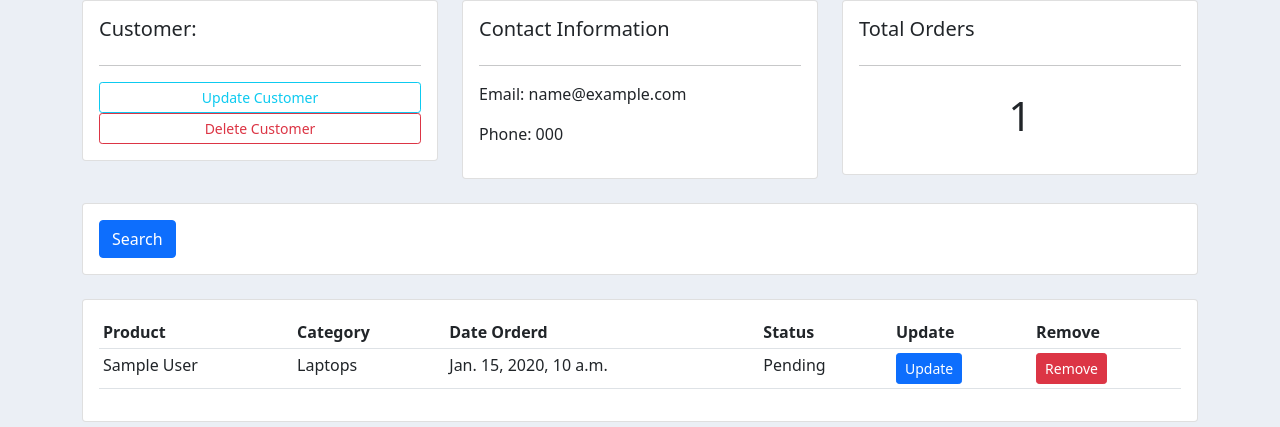
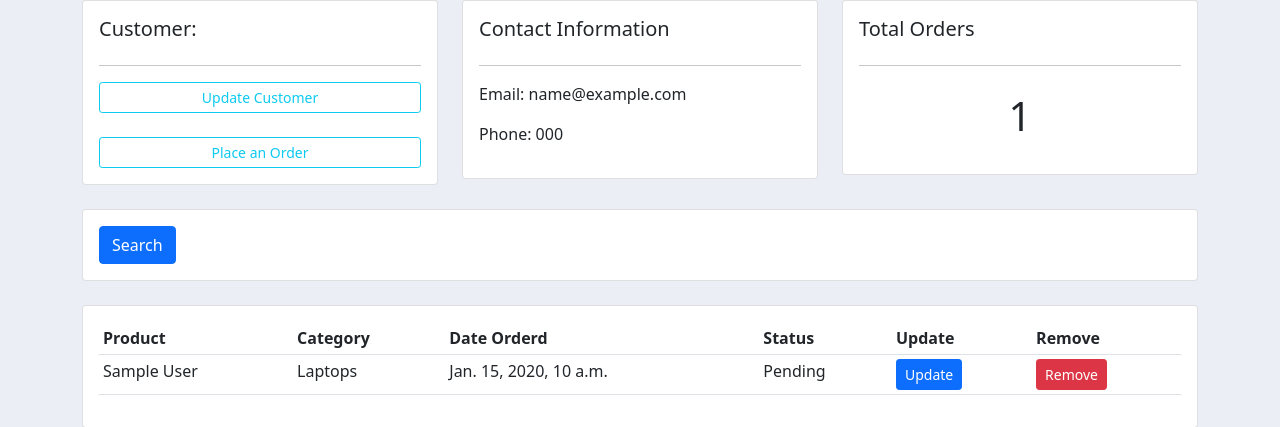
Before and after one commit to imrptsngh/crm-django, a Django app: page /customer/1 in a window 1280 px wide. Shown: the part 56-483 px from the top of the page. Run offline with Django 3.2, Linux system fonts and the light colour scheme; tables that the repository leaves empty hold one stand-in row (values such as "Sample post").

Commit message:
Created place order functionality under customer

```diff
--- a/accounts/templates/accounts/customer.html
+++ b/accounts/templates/accounts/customer.html
@@ -8,7 +8,8 @@
                 <h5>Customer:</h5>
                 <hr>
                 <a class="btn btn-outline-info  btn-sm btn-block" href="">Update Customer</a>
-                <a class="btn btn-outline-danger  btn-sm btn-block" href="">Delete Customer</a>
+                <br>
+                <a class="btn btn-outline-info  btn-sm btn-block" href="{% url 'create_order' customer.id %}">Place an Order</a>
             </div>
         </div>
 
--- a/accounts/templates/accounts/dashboard.html
+++ b/accounts/templates/accounts/dashboard.html
@@ -31,7 +31,7 @@
         <h5>LAST 5 ORDERS</h5>
         <hr>
         <div class="card card-body">
-            <a class="btn btn-primary  btn-sm btn-block" href="{% url 'create_order' %}">Create Order</a>
+            {% comment %} <a class="btn btn-primary  btn-sm btn-block" href="{% url 'create_order' %}">Create Order</a> {% endcomment %}
             <table class="table table-sm">
                 <tr>
                     <th>Product</th>
--- a/accounts/urls.py
+++ b/accounts/urls.py
@@ -6,7 +6,7 @@ urlpatterns = [
     path('', views.home, name='home'),
     path('products/', views.product, name='product'),
     path('customer/<int:pk>', views.customer, name='customer'),
-    path('create_order/', views.createOrder, name='create_order'),
+    path('create_order/<int:pk>', views.createOrder, name='create_order'),
     path('update_order/<int:pk>', views.updateOrder, name='update_order'),
     path('delete_order/<int:pk>', views.deleteOrder, name='delete_order'),
 ]
--- a/accounts/views.py
+++ b/accounts/views.py
@@ -35,7 +35,8 @@ def customer(request, pk):
     context = {'customer': customer, 'orders': orders, 'orders_count': orders_count}
     return render(request, "accounts/customer.html", context)
 
-def createOrder(request):
+def createOrder(request,pk):
+    customer = Customer.objects.get(id=pk)
     form = OrderForm()
     context = {
         'form': form
```
